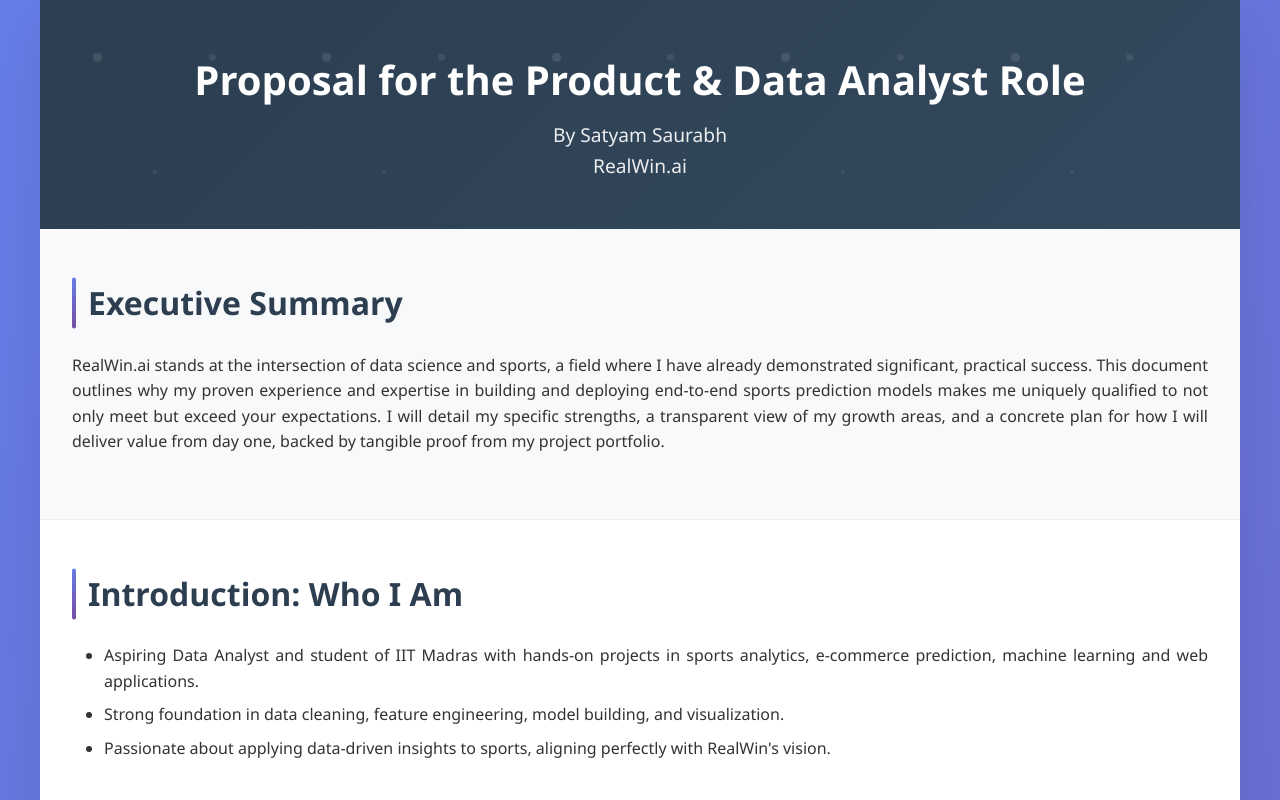
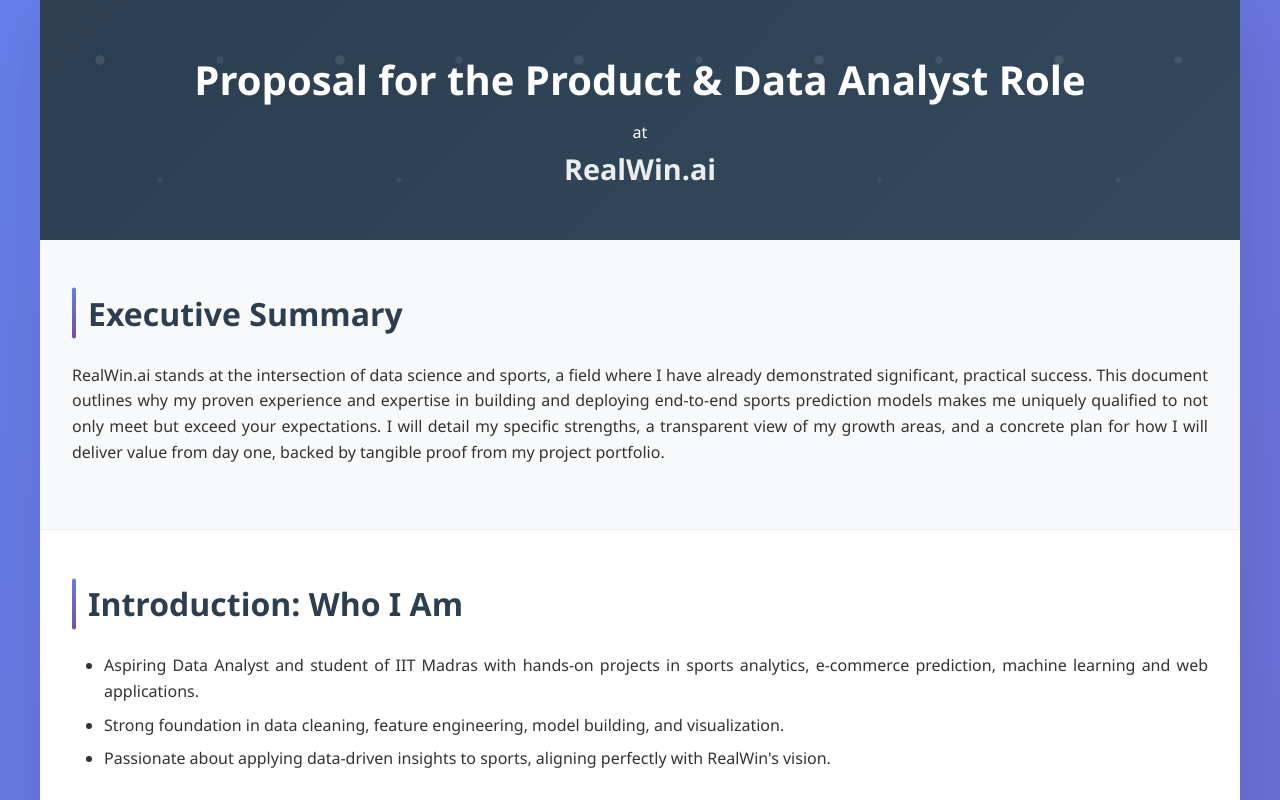
Before and after one commit to i-satyamsaurabh/RealWin-AI-Proposal, a plain HTML site: page index.html in a window 1280 px wide. Shown: the top 800 px of the page. Drawn offline with Linux system fonts and the light colour scheme.

Commit message:
Update index.html

```diff
--- a/index.html
+++ b/index.html
@@ -55,7 +55,8 @@
         }
 
         .header .subtitle {
-            font-size: 1.2rem;
+            font-size: 1.8rem;
+            font-weight: bolder;
             opacity: 0.9;
             position: relative;
             z-index: 1;
@@ -264,7 +265,7 @@
     <div class="container">
         <div class="header fade-in">
             <h1>Proposal for the Product & Data Analyst Role</h1>
-            <div class="subtitle">By Satyam Saurabh</div>
+            <div> at </div>
             <div class="subtitle">RealWin.ai</div>
         </div>
 
```
